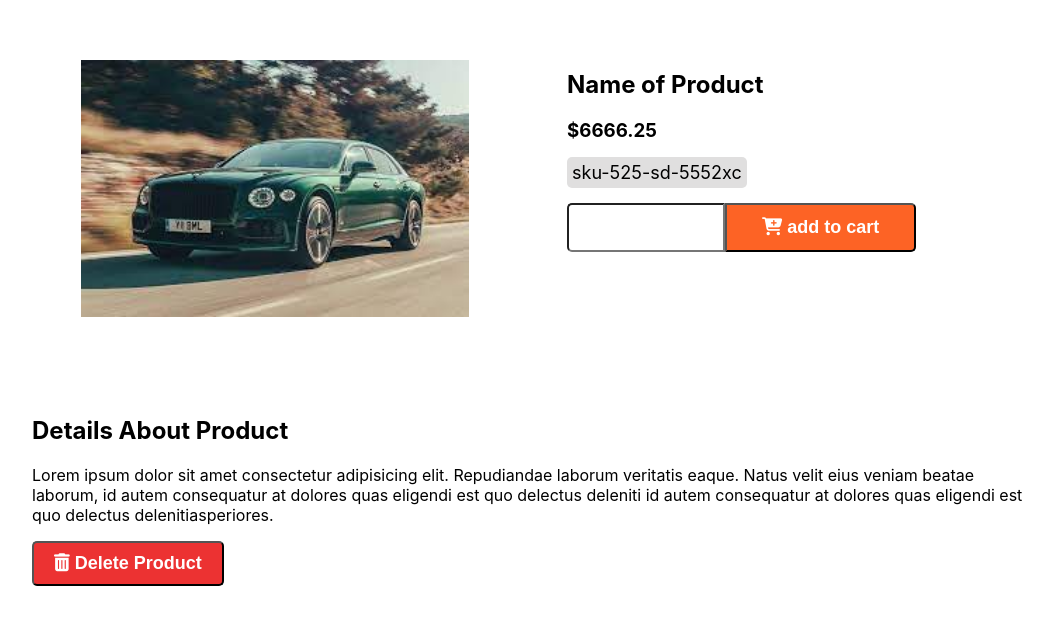
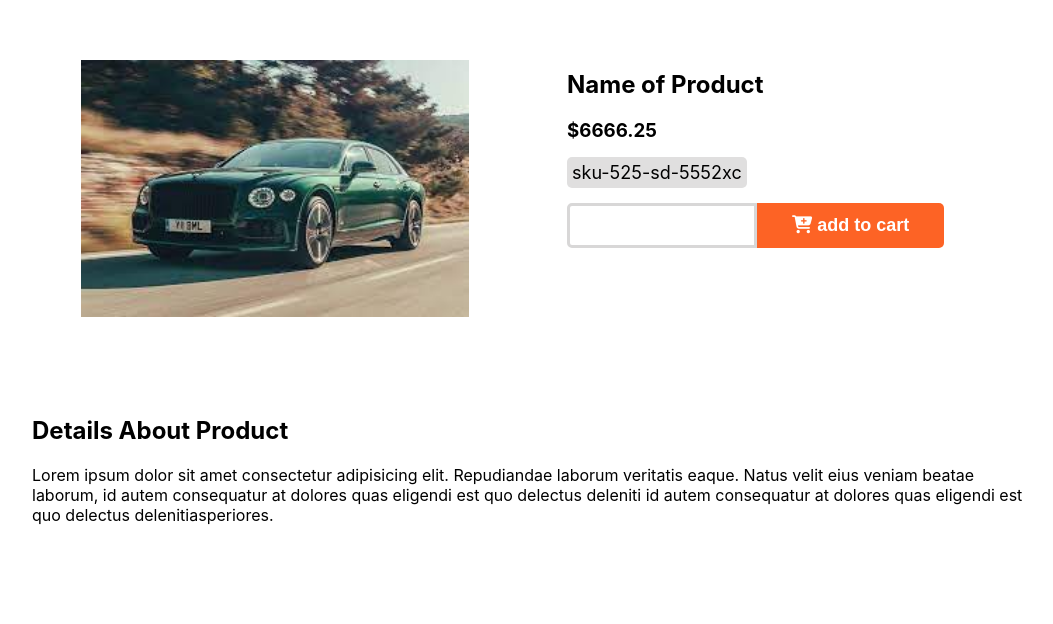
Before and after one commit to me-sajib/react-Ecommerce-Bazaar-app, a React (Create React App) app: page / in a window 1280 px wide. Shown: the top 624 px of the page, without its empty margins (103-1156 px from the left). Built offline with nearby package versions, Linux system fonts and the light colour scheme.

Commit message:
button updated

```diff
--- a/src/components/Details/Details.css
+++ b/src/components/Details/Details.css
@@ -42,14 +42,28 @@
 .comon-css-input{
     border-radius: 5px 0px 0px 5px;
     font-size: 30px;
-    width: 150px;
+    border: 3px solid rgb(216, 215, 215);
+    width: 180px;
 }
 .btns{
+    cursor: pointer;
     color: rgb(255, 255, 255);
     border-radius: 0px 5px 5px 0px;
     font-size: 18px;
     font-weight: 600;
+    border: 0px solid rgb(228, 228, 228);
     background-color: rgb(253, 99, 37);
+   padding: 12px 35px;
+
+}
+.btns:hover{
+
+    color: rgb(10, 10, 10);
+    border-radius: 0px 5px 5px 0px;
+    font-size: 18px;
+    font-weight: 600;
+    background-color: rgb(123, 253, 63);
+    transition: 0.8s;
    padding: 12px 35px;
 
 }
--- a/src/components/Details/Details.js
+++ b/src/components/Details/Details.js
@@ -26,7 +26,10 @@ const Details = () => {
                         <br />
                         <br />
                         <span className='button-span'>
-                        <input className='comon-css-input' type="text"  /><button className='btns'> <i class="fa-solid fa-cart-plus"></i> add to cart</button></span>
+                        <input className='comon-css-input' type="number"  />
+                        <a href="#dd">
+                            <button className='btns'> <i class="fa-solid fa-cart-plus"></i> add to cart</button>
+                            </a></span>
                      </div>
 
                  </div>
@@ -36,7 +39,7 @@ const Details = () => {
                      <h1>Details About Product</h1>
                          {/* deatils of products */}
                      <p>Lorem ipsum dolor sit amet consectetur adipisicing elit. Repudiandae laborum veritatis eaque. Natus velit eius veniam beatae laborum, id autem consequatur at dolores quas eligendi est quo delectus deleniti id autem consequatur at dolores quas eligendi est quo delectus delenitiasperiores.</p>
-                     <button className='btnss'> <i class="fa-solid fa-trash-can"></i> Delete Product</button>
+
 
 
 
```
